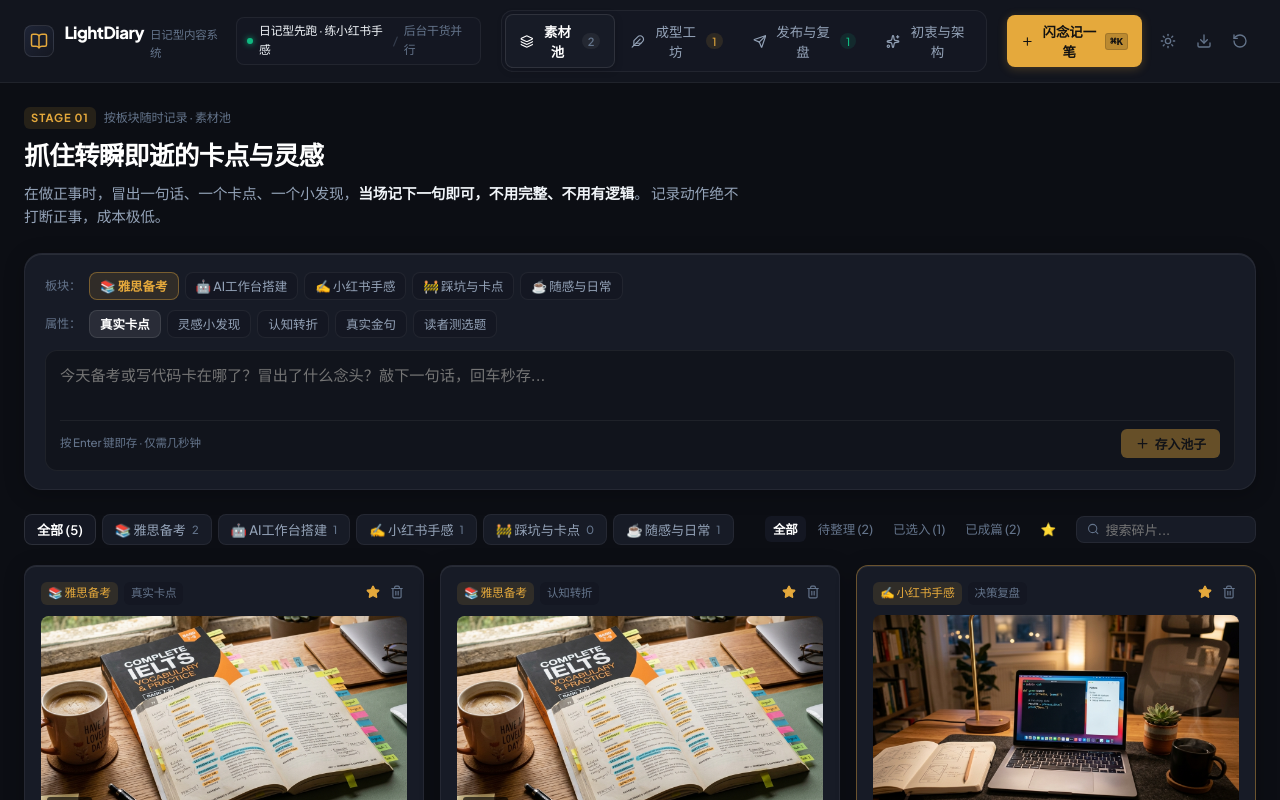
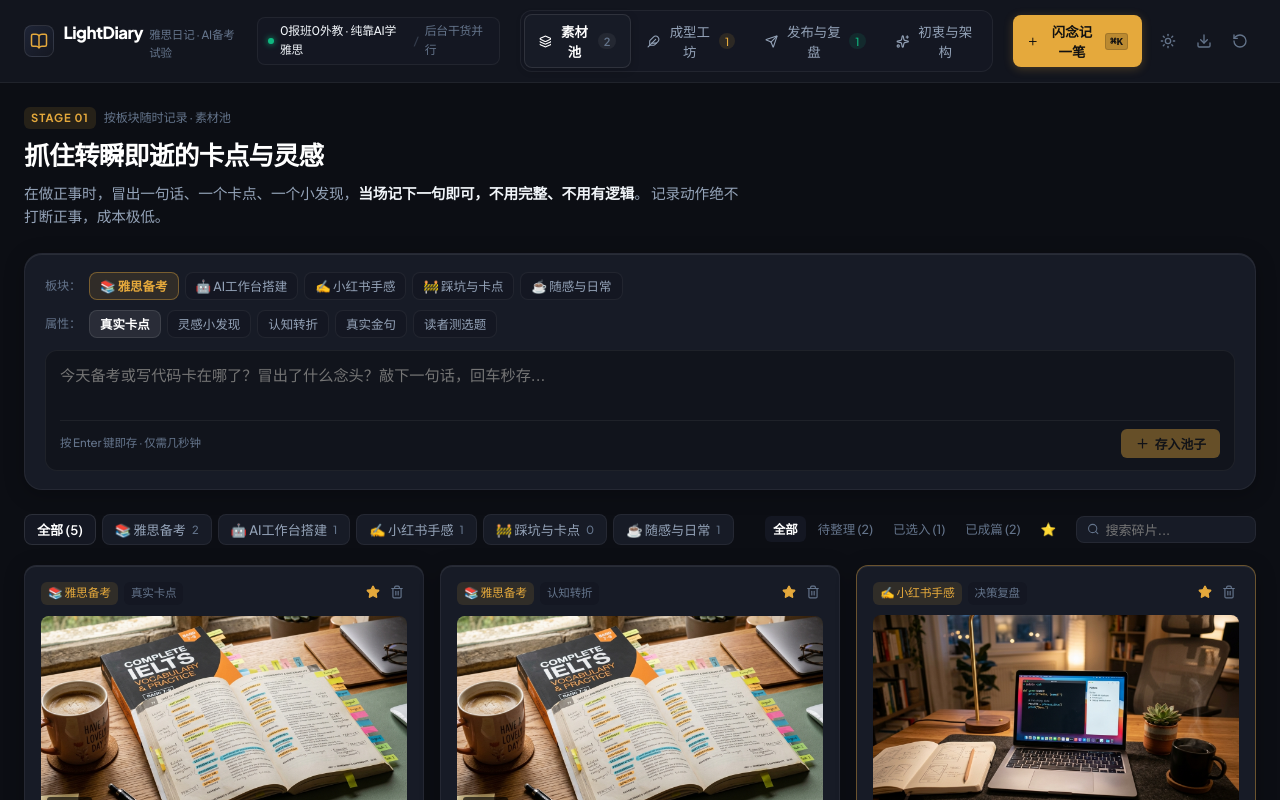
Before and after one commit to yaemra531-stack/diary-content-system, a React (Vite) app: page / in a window 1280 px wide. Shown: the top 800 px of the page. Built offline with nearby package versions, Linux system fonts and the light colour scheme.

Commit message:
style: calibrate brand to 雅思日记 · 0报班0外教纯靠AI

```diff
--- a/src/components/Header.jsx
+++ b/src/components/Header.jsx
@@ -35,14 +35,14 @@ export default function Header({
             </div>
             <div className="brand-titles">
               <span className="brand-main">LightDiary</span>
-              <span className="brand-sub-badge">日记型内容系统</span>
+              <span className="brand-sub-badge">雅思日记 · AI备考试验</span>
             </div>
           </div>
 
           {/* Minimalist Dual-Track Pill */}
           <div className="status-pill-discreet" title="日记型低门槛练手感，16步干货型后台持续验证">
             <span className="status-dot-active"></span>
-            <span className="pill-text-primary">日记型先跑 · 练小红书手感</span>
+            <span className="pill-text-primary">0报班0外教 · 纯靠AI学雅思</span>
             <span className="pill-divider">/</span>
             <span className="pill-text-secondary">后台干货并行</span>
           </div>
```
